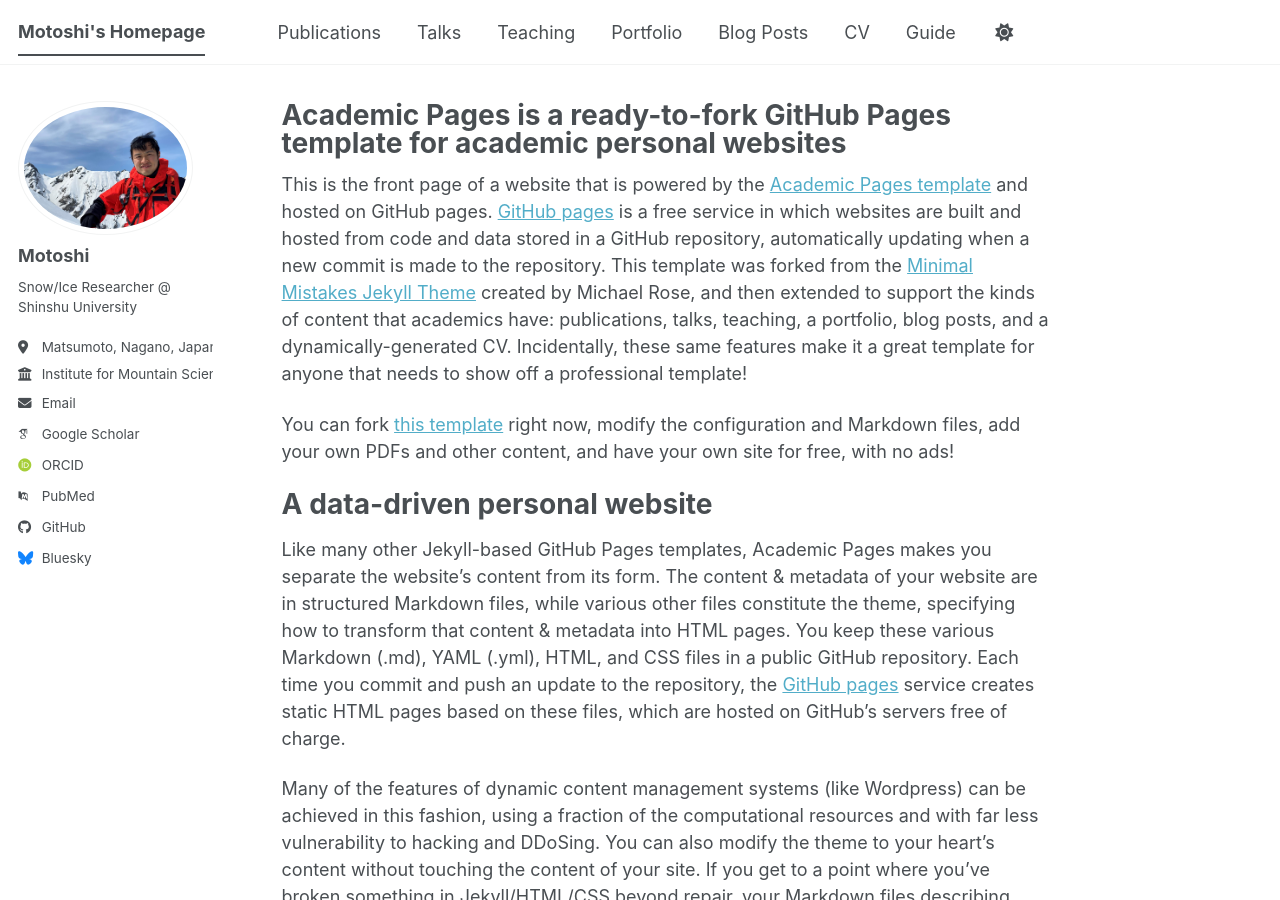
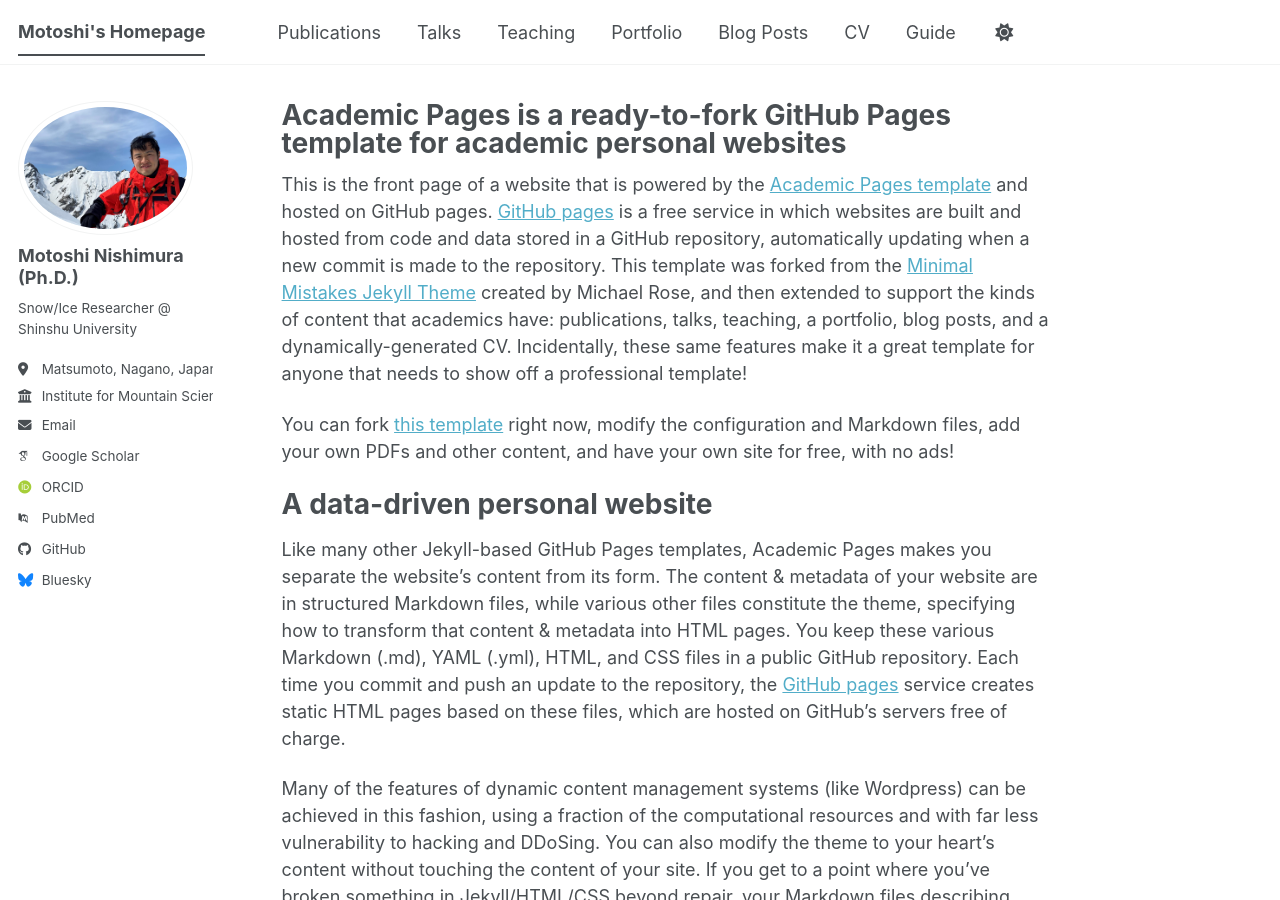
Before and after one commit to MotoshiNishimura/MotoshiNishimura.github.io, a Jekyll site: the page built from _pages/about.md, in a window 1280 px wide and 900 px high. Built offline with Jekyll 4.4.1, drawn with Linux system fonts in a browser that asks for light colours; some web fonts are replaced; a script bundle is joined from its source files by our own code; library files that are not in the unit come from our copies.

Commit message:
Update author name to include full title

```diff
--- a/_config.yml
+++ b/_config.yml
@@ -24,7 +24,7 @@
 author:
   # Biographic information
   avatar           : "ProfilePic.jpg"
-  name             : "Motoshi"
+  name             : "Motoshi Nishimura (Ph.D.)"
   pronouns         : # example: "she/her"
   bio              : "Snow/Ice Researcher @ Shinshu University"
   location         : "Matsumoto, Nagano, Japan"
```
